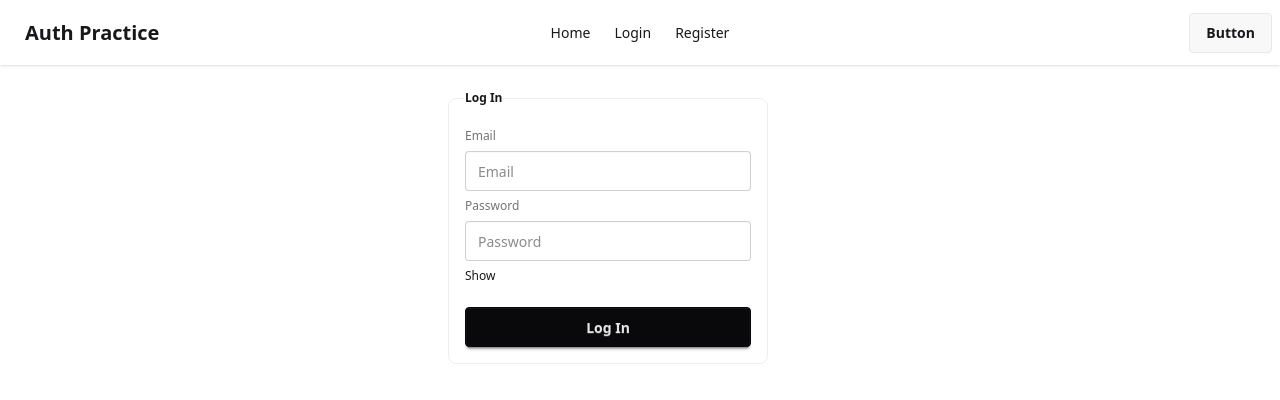
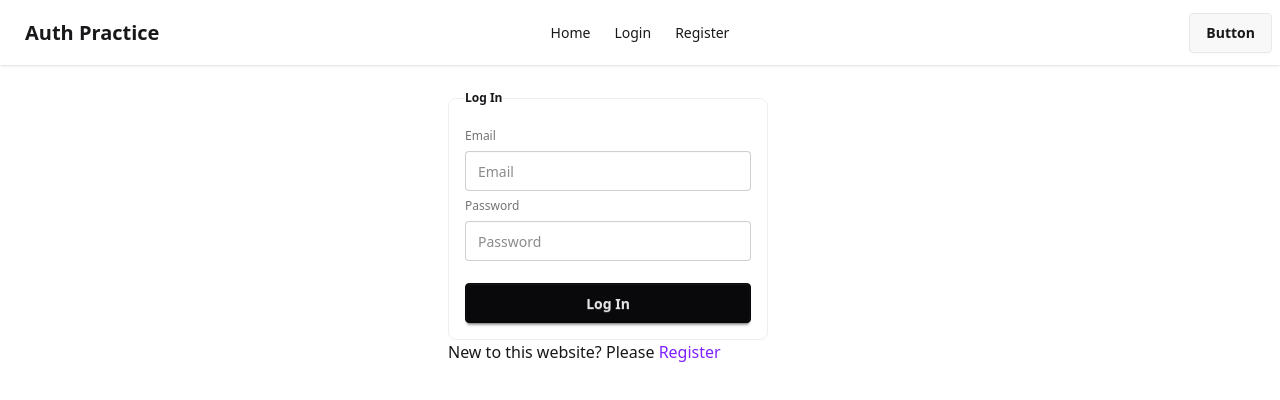
Before and after one commit to shohan89/email-pass-auth, a React (Vite) app: page /login in a window 1280 px wide. Shown: the top 400 px of the page. Built offline with nearby package versions, Linux system fonts and the light colour scheme.

Commit message:
add registration link at the bottom of the form

```diff
--- a/src/pages/Login.jsx
+++ b/src/pages/Login.jsx
@@ -1,5 +1,6 @@
 import { signInWithEmailAndPassword } from "firebase/auth";
 import { useState } from "react";
+import { Link } from "react-router";
 import auth from "../firebase/firebase.init";
 
 const Login = () => {
@@ -39,7 +40,6 @@ const Login = () => {
                 className="input"
                 placeholder="Password"
                 required />
-                <span>Show</span>
 
                 <button className="btn btn-neutral mt-4">Log In</button>
             </fieldset>
@@ -50,6 +50,7 @@ const Login = () => {
             {
                 loginSuccess && <p className="text-green-600 font-bold">{loginSuccess}</p>
             }
+            <p>New to this website? Please <Link className="text-violet-600" to='/register'>Register</Link></p>
         </div>
     );
 };
```
